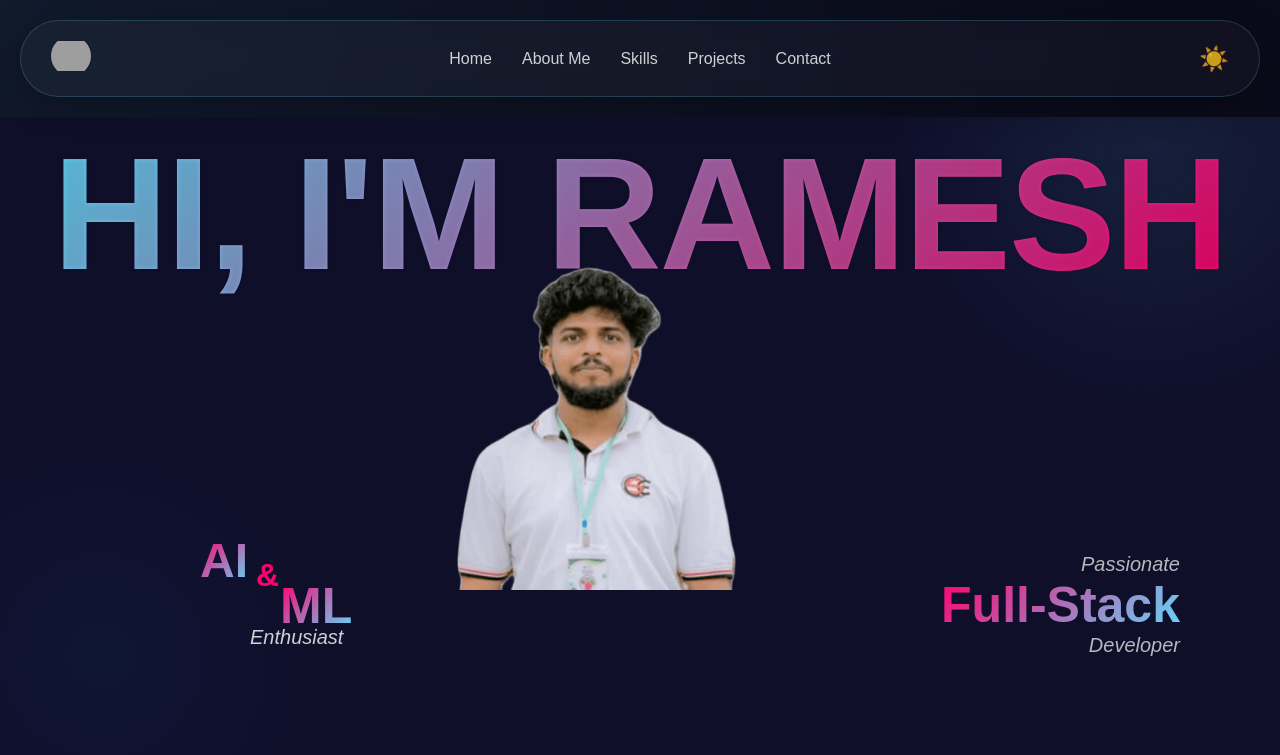
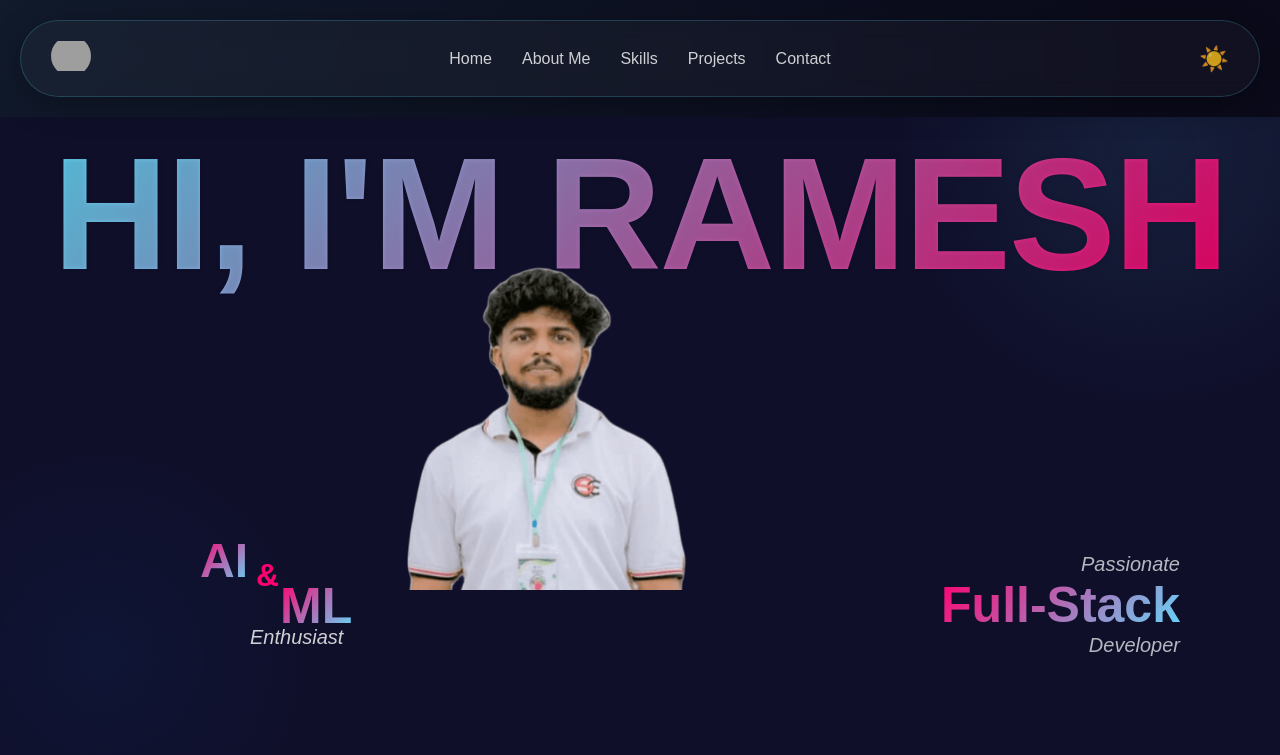
Before and after one commit to ramesh-2003-krishan/Portfolio, a React (Create React App) app in the folder portfolio/: page / in a window 1280 px wide. Shown: the top 755 px of the page. Built offline with nearby package versions, Linux system fonts and the light colour scheme; grey boxes are pictures that could not be loaded.

Commit message:
profile create corrctly

```diff
--- a/portfolio/src/style/Home.css
+++ b/portfolio/src/style/Home.css
@@ -210,7 +210,7 @@ body {
 /* Profile Image */
 .profile {
   position: absolute;
-  left: 450px;
+  left: 400px;
   top: 130px;
   width: 300px;
   z-index: 2;
```
